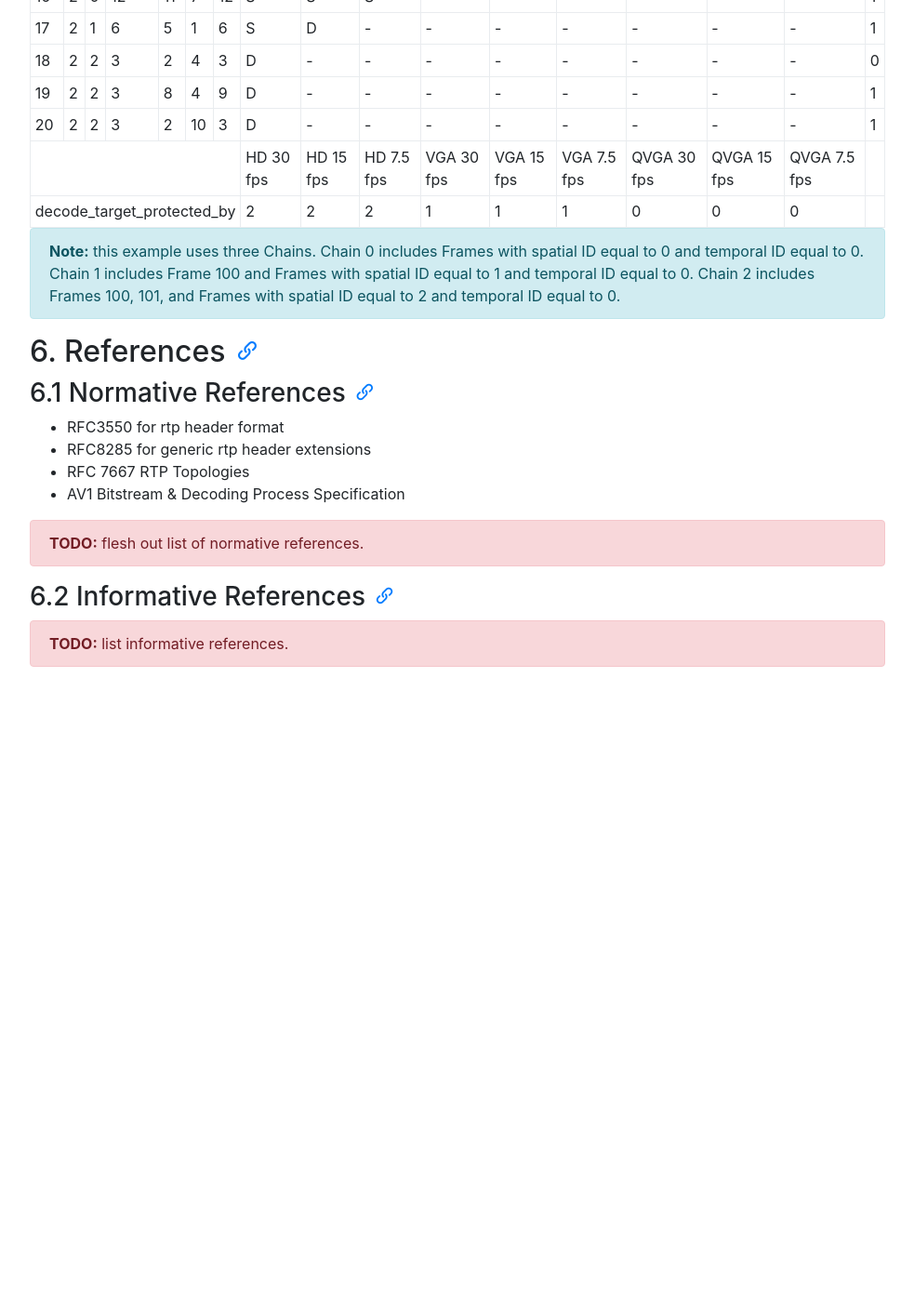
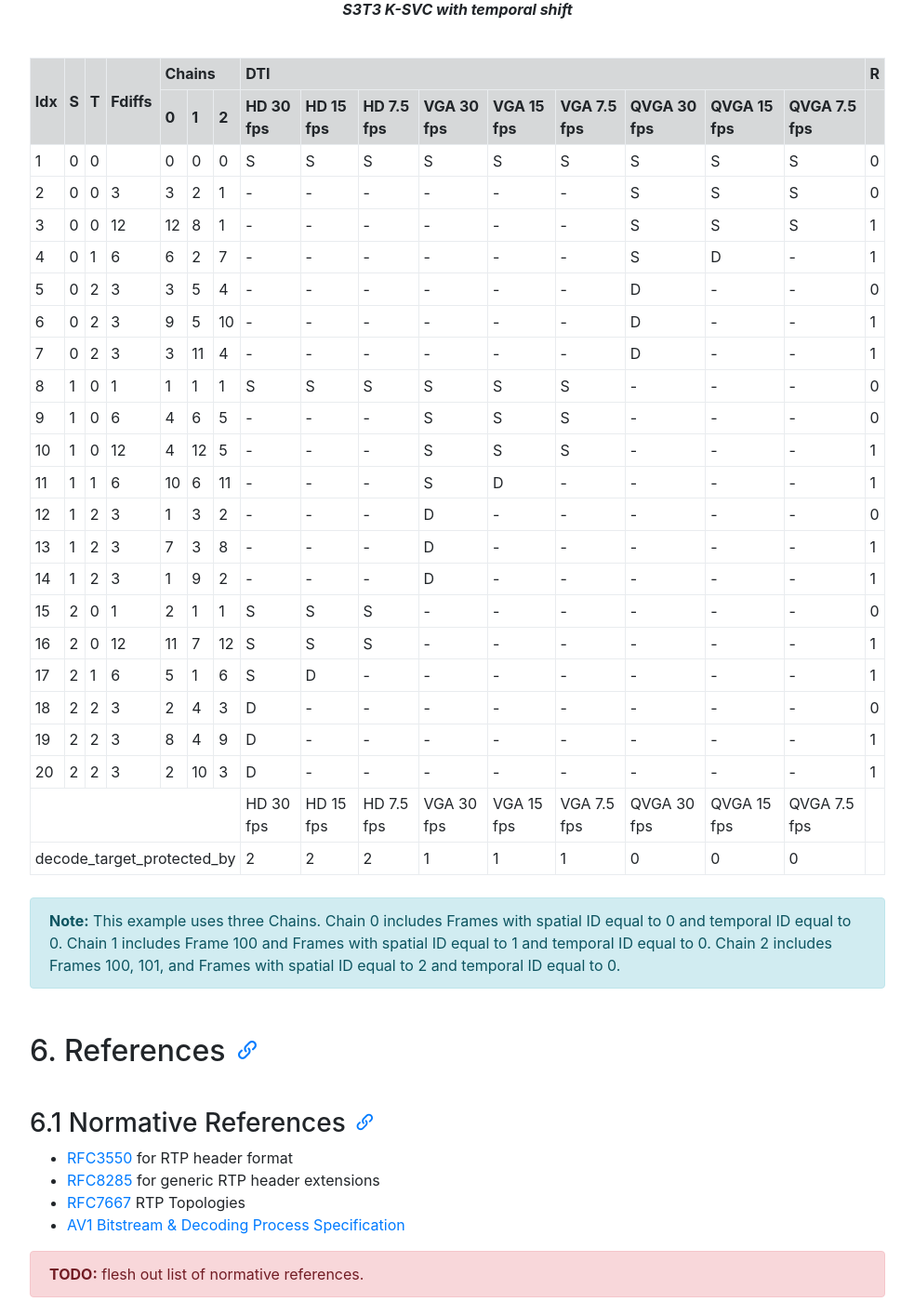
Before and after one commit to AOMediaCodec/av1-rtp-spec, a Jekyll site: the page built from index.md, in a window 1280 px wide and 1400 px high, scrolled down 19172 px. Shown: the whole window at 93% size, without its empty margins (53-1036 px from the left). Built offline with Jekyll 4.4.1, drawn with Linux system fonts in a browser that asks for light colours; nearby versions of some CDN libraries; before the commit the page ends 19905 px from its top, so only the background shows below that; some of the changed text lies outside the part shown.

Commit message:
Many layout tweaks

```diff
--- a/assets/css/av1-rtp-spec.sass
+++ b/assets/css/av1-rtp-spec.sass
@@ -41,11 +41,14 @@
     th
       color: #000
       font-weight: normal
+  th
+    background-color: #d6d8d9
 
 b.syntax-element // Temporary: adjust syntax element columnar spacing
   padding-right: 1em
 
 figure
+  margin: 1em auto
   figcaption
     text-align: center
     font-style: italic
@@ -99,13 +102,9 @@
 
 // Medium Devices, Desktops
 @media only screen and (min-width : 992px)
-  figure
-    max-width: 80%
 
 // Large Devices, Wide Screens
 @media only screen and (min-width : 1200px)
-  figure
-    max-width: 60%
 
 
 // Bootstrap-style documentation callouts
@@ -158,20 +157,8 @@
 
 #markdown-toc
   list-style: none
-  counter-reset: toc-item-main
   ul
     list-style: none
-    counter-reset: toc-item-main toc-item-annex
-    li.annex:before
-      content: attr(data-annexid) "." counters(toc-item-annex, ".") ". "
-      counter-increment: toc-item-annex
-  li:before
-    content: counters(toc-item-main, ".") ". "
-    counter-increment: toc-item-main
-  li.annex:before
-    content: attr(data-annexid) ". "
-  li.bibliography:before
-    content: none
 
 // Bootstrap overrides
 
@@ -183,3 +170,8 @@
 div.highlighter-rouge
   pre.highlight // Very specific selector
     padding: 1rem
+
+// Headings vertical whitespace
+
+h2,h3, h4
+  margin-top: 1.5em
--- a/av1-rtp-spec.md
+++ b/av1-rtp-spec.md
@@ -1,6 +1,7 @@
 
 RTP Payload Format For AV1 (v0.1.6)
 ===================================
+{:.no_toc .no_count}
 
 **Status:** AV1 RTC SG Working Draft (WD)
 
@@ -860,16 +862,16 @@
 | Required          | 3     | Q        |
 {:.table .table-sm .table-bordered }
 
-Table 2.1. DTI values.
+Table 4. DTI values
 {: .caption }
 
-<figure class="figure center-block">
+<figure class="figure center-block" style="display: table; margin: 1.5em auto;">
   <img alt="" src="assets/images/image4.png" class="figure-img img-fluid">
-  <figcaption class="figure-caption">L1T3 Single spatial layer with 3 temporal layers</figcaption>
+  <figcaption>L1T3 Single spatial layer with 3 temporal layers</figcaption>
 </figure>
 
 
-<table class="table-sm table-bordered">
+<table class="table-sm table-bordered" style="margin-bottom: 1.5em;">
 <tbody><tr>
 <td colspan='1' rowspan='2' >Idx</td><td colspan='1' rowspan='2' >S</td><td colspan='1' rowspan='2' >T</td><td colspan='1' rowspan='2' >Fdiffs</td><td colspan='1' rowspan='2' >Chain</td><td colspan='3' rowspan='1' >DTI</td><td colspan='1' rowspan='2' >R</td>
 </tr>
@@ -903,18 +905,18 @@
 {:.alert .alert-info }
 
 
-<figure class="figure center-block">
+<figure class="figure center-block" style="display: table; margin: 1.5em auto;">
   <img alt="" src="assets/images/image3.png" class="figure-img img-fluid">
-  <figcaption class="figure-caption">L2T1 Full SVC with occasional switch</figcaption>
+  <figcaption>L2T1 Full SVC with occasional switch</figcaption>
 </figure>
 
 
-<table class="table-sm table-bordered">
+<table class="table-sm table-bordered" style="margin-bottom: 1.5em;">
 <tbody><tr>
-<td colspan='1' rowspan='2' >Idx</td><td colspan='1' rowspan='2' >S</td><td colspan='1' rowspan='2' >T</td><td colspan='1' rowspan='2' >Fdiffs</td><td colspan='2' rowspan='1' >Chains</td><td colspan='2' rowspan='1' >DTI</td><td colspan='1' rowspan='2' >R</td>
+<th colspan='1' rowspan='2' >Idx</th><th colspan='1' rowspan='2' >S</th><th colspan='1' rowspan='2' >T</th><th colspan='1' rowspan='2' >Fdiffs</th><th colspan='2' rowspan='1' >Chains</th><th colspan='2' rowspan='1' >DTI</th><th colspan='1' rowspan='2' >R</th>
 </tr>
 <tr>
-<td colspan='1' rowspan='1' >0</td><td colspan='1' rowspan='1' >1</td><td colspan='1' rowspan='1' >HD</td><td colspan='1' rowspan='1' >VGA</td>
+<th colspan='1' rowspan='1' >0</th><th colspan='1' rowspan='1' >1</th><th colspan='1' rowspan='1' >HD</th><th colspan='1' rowspan='1' >VGA</th>
 </tr>
 <tr>
 <td colspan='1' rowspan='1' >1</td><td colspan='1' rowspan='1' >0</td><td colspan='1' rowspan='1' >0</td><td colspan='1' rowspan='1' ></td><td colspan='1' rowspan='1' >0</td><td colspan='1' rowspan='1' >0</td><td colspan='1' rowspan='1' >S</td><td colspan='1' rowspan='1' >S</td><td colspan='1' rowspan='1' >0</td>
@@ -937,23 +939,23 @@
 </tbody></table>
 
 
-**Note:** this example uses two Chains. Chain 0 includes Frames with spatial ID
+**Note:** This example uses two Chains. Chain 0 includes Frames with spatial ID
 equal to 0. Chain 1 includes all Frames.
 {:.alert .alert-info }
 
 
-<figure class="figure center-block">
+<figure class="figure center-block" style="display: table; margin: 1.5em auto;">
   <img alt="" src="assets/images/image1.png" class="figure-img img-fluid">
-  <figcaption class="figure-caption">L3T3 Full SVC</figcaption>
+  <figcaption>L3T3 Full SVC</figcaption>
 </figure>
 
 
-<table class="table-sm table-bordered">
+<table class="table-sm table-bordered" style="margin-bottom: 1.5em;">
 <tbody><tr>
-<td colspan='1' rowspan='2' >Idx</td><td colspan='1' rowspan='2' >S</td><td colspan='1' rowspan='2' >T</td><td colspan='1' rowspan='2' >Fdiffs</td><td colspan='3' rowspan='1' >Chains</td><td colspan='9' rowspan='1' >DTI</td><td colspan='1' rowspan='1' >R</td>
+<th colspan='1' rowspan='2' >Idx</th><th colspan='1' rowspan='2' >S</th><th colspan='1' rowspan='2' >T</th><th colspan='1' rowspan='2' >Fdiffs</th><th colspan='3' rowspan='1' >Chains</th><th colspan='9' rowspan='1' >DTI</th><th colspan='1' rowspan='1' >R</th>
 </tr>
 <tr>
-<td colspan='1' rowspan='1' >0</td><td colspan='1' rowspan='1' >1</td><td colspan='1' rowspan='1' >2</td><td colspan='1' rowspan='1' >HD30 fps</td><td colspan='1' rowspan='1' >HD15 fps</td><td colspan='1' rowspan='1' >HD7.5 fps</td><td colspan='1' rowspan='1' >VGA30 fps</td><td colspan='1' rowspan='1' >VGA15 fps</td><td colspan='1' rowspan='1' >VGA7.5fps</td><td colspan='1' rowspan='1' >QVGA30 fps</td><td colspan='1' rowspan='1' >QVGA15 fps</td><td colspan='1' rowspan='1' >QVGA7.5 fps</td><td colspan='1' rowspan='1' ></td>
+<th colspan='1' rowspan='1' >0</th><th colspan='1' rowspan='1' >1</th><th colspan='1' rowspan='1' >2</th><th colspan='1' rowspan='1' >HD30 fps</th><th colspan='1' rowspan='1' >HD15 fps</th><th colspan='1' rowspan='1' >HD7.5 fps</th><th colspan='1' rowspan='1' >VGA30 fps</th><th colspan='1' rowspan='1' >VGA15 fps</th><th colspan='1' rowspan='1' >VGA7.5fps</th><th colspan='1' rowspan='1' >QVGA30 fps</th><th colspan='1' rowspan='1' >QVGA15 fps</th><th colspan='1' rowspan='1' >QVGA7.5 fps</th><th colspan='1' rowspan='1' ></th>
 </tr>
 <tr>
 <td colspan='1' rowspan='1' >1</td><td colspan='1' rowspan='1' >0</td><td colspan='1' rowspan='1' >0</td><td colspan='1' rowspan='1' ></td><td colspan='1' rowspan='1' >0</td><td colspan='1' rowspan='1' >0</td><td colspan='1' rowspan='1' >0</td><td colspan='1' rowspan='1' >S</td><td colspan='1' rowspan='1' >S</td><td colspan='1' rowspan='1' >S</td><td colspan='1' rowspan='1' >S</td><td colspan='1' rowspan='1' >S</td><td colspan='1' rowspan='1' >S</td><td colspan='1' rowspan='1' >S</td><td colspan='1' rowspan='1' >S</td><td colspan='1' rowspan='1' >S</td><td colspan='1' rowspan='1' >0</td>
@@ -1006,26 +1008,26 @@
 </tbody></table>
 
 
-**Note:** this example uses three Chains. Chain 0 includes Frames with spatial
+**Note:** This example uses three Chains. Chain 0 includes Frames with spatial
 ID equal to 0 and temporal ID equal to 0. Chain 1 includes Frames with spatial
 ID equal to 0 or 1 and temporal ID equal to 0. Chain 2 includes all Frames with
 temporal ID equal to 0.
 {:.alert .alert-info }
 
 
-<figure class="figure center-block">
+<figure class="figure center-block" style="display: table; margin: 1.5em auto;">
   <img alt="" src="assets/images/image2.png" class="figure-img img-fluid">
-  <figcaption class="figure-caption">S3T3 K-SVC with temporal shift</figcaption>
+  <figcaption>S3T3 K-SVC with temporal shift</figcaption>
 </figure>
 
 
 
-<table class="table-sm table-bordered">
+<table class="table-sm table-bordered" style="margin-bottom: 1.5em;">
 <tbody><tr>
-<td colspan='1' rowspan='2' >Idx</td><td colspan='1' rowspan='2' >S</td><td colspan='1' rowspan='2' >T</td><td colspan='1' rowspan='2' >Fdiffs</td><td colspan='3' rowspan='1' >Chains</td><td colspan='9' rowspan='1' >DTI</td><td colspan='1' rowspan='1' >R</td>
+<th colspan='1' rowspan='2' >Idx</th><th colspan='1' rowspan='2' >S</th><th colspan='1' rowspan='2' >T</th><th colspan='1' rowspan='2' >Fdiffs</th><th colspan='3' rowspan='1' >Chains</th><th colspan='9' rowspan='1' >DTI</th><th colspan='1' rowspan='1' >R</th>
 </tr>
 <tr>
-<td colspan='1' rowspan='1' >0</td><td colspan='1' rowspan='1' >1</td><td colspan='1' rowspan='1' >2</td><td colspan='1' rowspan='1' >HD 30 fps</td><td colspan='1' rowspan='1' >HD 15 fps</td><td colspan='1' rowspan='1' >HD 7.5 fps</td><td colspan='1' rowspan='1' >VGA 30 fps</td><td colspan='1' rowspan='1' >VGA 15 fps</td><td colspan='1' rowspan='1' >VGA 7.5 fps</td><td colspan='1' rowspan='1' >QVGA 30 fps</td><td colspan='1' rowspan='1' >QVGA 15 fps</td><td colspan='1' rowspan='1' >QVGA 7.5 fps</td><td colspan='1' rowspan='1' ></td>
+<th colspan='1' rowspan='1' >0</th><th colspan='1' rowspan='1' >1</th><th colspan='1' rowspan='1' >2</th><th colspan='1' rowspan='1' >HD 30 fps</th><th colspan='1' rowspan='1' >HD 15 fps</th><th colspan='1' rowspan='1' >HD 7.5 fps</th><th colspan='1' rowspan='1' >VGA 30 fps</th><th colspan='1' rowspan='1' >VGA 15 fps</th><th colspan='1' rowspan='1' >VGA 7.5 fps</th><th colspan='1' rowspan='1' >QVGA 30 fps</th><th colspan='1' rowspan='1' >QVGA 15 fps</th><th colspan='1' rowspan='1' >QVGA 7.5 fps</th><th colspan='1' rowspan='1' ></th>
 </tr>
 <tr>
 <td colspan='1' rowspan='1' >1</td><td colspan='1' rowspan='1' >0</td><td colspan='1' rowspan='1' >0</td><td colspan='1' rowspan='1' ></td><td colspan='1' rowspan='1' >0</td><td colspan='1' rowspan='1' >0</td><td colspan='1' rowspan='1' >0</td><td colspan='1' rowspan='1' >S</td><td colspan='1' rowspan='1' >S</td><td colspan='1' rowspan='1' >S</td><td colspan='1' rowspan='1' >S</td><td colspan='1' rowspan='1' >S</td><td colspan='1' rowspan='1' >S</td><td colspan='1' rowspan='1' >S</td><td colspan='1' rowspan='1' >S</td><td colspan='1' rowspan='1' >S</td><td colspan='1' rowspan='1' >0</td>
@@ -1096,7 +1098,7 @@
 </tbody></table>
 
 
-**Note:** this example uses three Chains. Chain 0 includes Frames with spatial
+**Note:** This example uses three Chains. Chain 0 includes Frames with spatial
 ID equal to 0 and temporal ID equal to 0. Chain 1 includes Frame 100 and Frames
 with spatial ID equal to 1 and temporal ID equal to 0. Chain 2 includes Frames
 100, 101, and Frames with spatial ID equal to 2 and temporal ID equal to 0.
@@ -1108,10 +1110,10 @@
 
 ### 6.1 Normative References
 
-  * RFC3550 for rtp header format
-  * RFC8285 for generic rtp header extensions
-  * RFC 7667 RTP Topologies
-  * AV1 Bitstream & Decoding Process Specification
+  * [RFC3550] for RTP header format
+  * [RFC8285] for generic RTP header extensions
+  * [RFC7667] RTP Topologies
+  * [AV1 Bitstream & Decoding Process Specification][AV1]
 
 
 **TODO:** flesh out list of normative references.
```
Also changed, not shown: other parts of av1-rtp-spec.md (+10 -9 lines).
